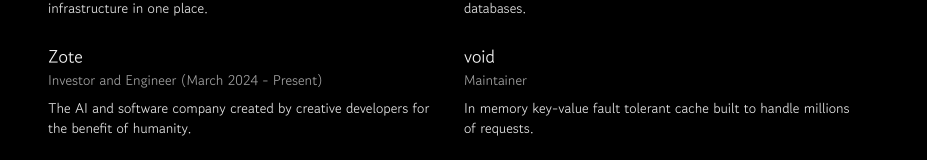
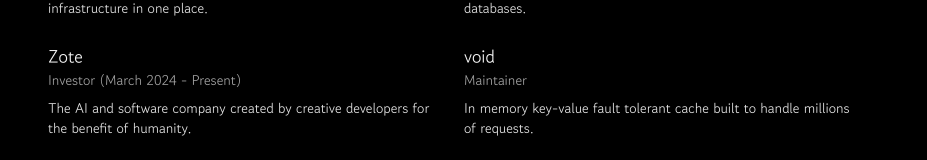
Before and after one commit to aelpxy/aelpxy.dev, a Next.js app: page / in a window 1280 px wide. Shown: the part 620-780 px from the top of the page, without its empty margins (176-1103 px from the left). Built offline with nearby package versions, Linux system fonts and the light colour scheme.

Commit message:
fix: just investor

```diff
--- a/src/app/page.tsx
+++ b/src/app/page.tsx
@@ -30,7 +30,7 @@
   },
   {
     name: 'Zote',
-    role: 'Investor and Engineer (March 2024 - Present)',
+    role: 'Investor (March 2024 - Present)',
     description:
       'The AI and software company created by creative developers for the benefit of humanity.',
   },
```
